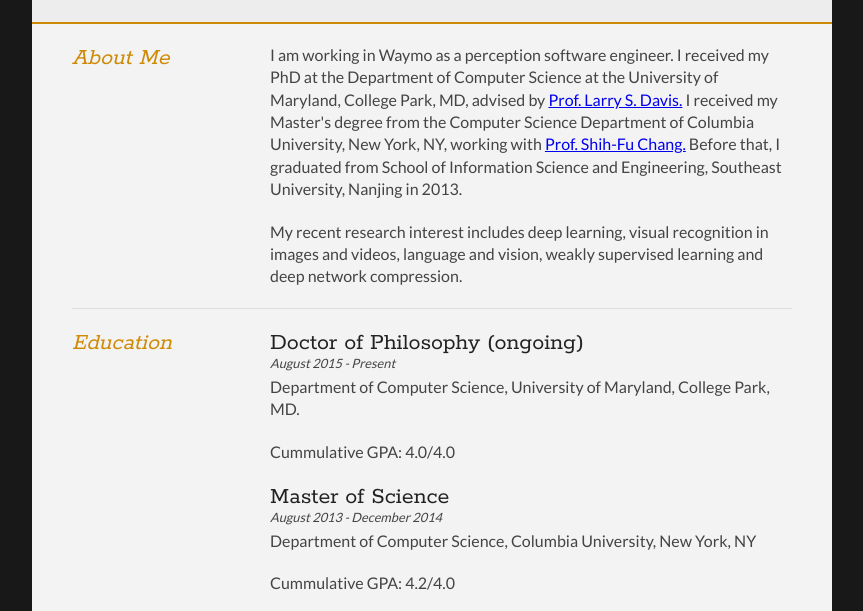
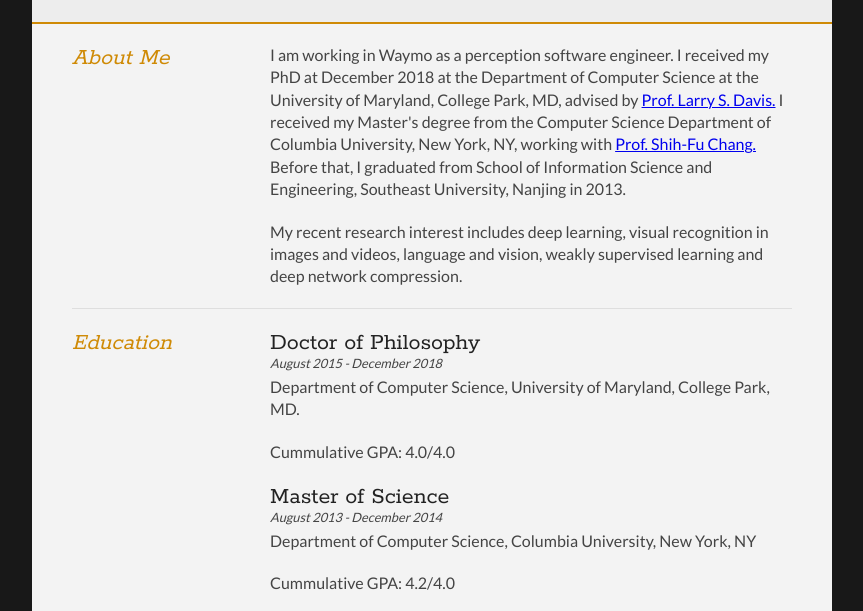
Before and after one commit to yrcsg/yrcsg.github.io, a plain HTML site: page index.html in a window 1280 px wide. Shown: the part 189-800 px from the top of the page, without its empty margins (208-1071 px from the left). Drawn offline with Linux system fonts and the light colour scheme.

Commit message:
Update index.html

```diff
--- a/index.html
+++ b/index.html
@@ -101,7 +101,7 @@ function showOnlySubset(all, subset)
 				</div>
 
 				<div class="sectionContent">
-					<p>I am working in Waymo as a perception software engineer. I received my PhD at the Department of Computer Science at the University of Maryland, College Park, MD, advised by <a href="http://www.umiacs.umd.edu/~lsd/">Prof. Larry S. Davis.</a> I received my Master's degree from the Computer Science Department of Columbia University, New York, NY, working with <a href="http://www.ee.columbia.edu/~sfchang/"> Prof. Shih-Fu Chang.</a> Before that, I graduated from School of Information Science and Engineering, Southeast University, Nanjing in 2013.</p>
+					<p>I am working in Waymo as a perception software engineer. I received my PhD at December 2018 at the Department of Computer Science at the University of Maryland, College Park, MD, advised by <a href="http://www.umiacs.umd.edu/~lsd/">Prof. Larry S. Davis.</a> I received my Master's degree from the Computer Science Department of Columbia University, New York, NY, working with <a href="http://www.ee.columbia.edu/~sfchang/"> Prof. Shih-Fu Chang.</a> Before that, I graduated from School of Information Science and Engineering, Southeast University, Nanjing in 2013.</p>
 					<p>My recent research interest includes deep learning, visual recognition in images and videos, language and vision, weakly supervised learning and deep network compression.</p>
 				</div>
 			</article>
@@ -116,8 +116,8 @@ function showOnlySubset(all, subset)
 
 			<div class="sectionContent">
 				<article>
-					<h2>Doctor of Philosophy (ongoing) </h2>
-					<p class="subDetails">August 2015 - Present</p>
+					<h2>Doctor of Philosophy </h2>
+					<p class="subDetails">August 2015 - December 2018</p>
 					<p>Department of Computer Science, University of Maryland, College Park, MD.</p>
 					<p>Cummulative GPA: 4.0/4.0</p>
 				</article>
@@ -327,7 +327,10 @@ function showOnlySubset(all, subset)
 
 			<div class="sectionContent">
 			<ul>
-			  <li>Research Assistant, University of Maryland, College Park, MD, Sep 2016-present</li>
+			  <li>Perception Software Engineer, Waymo LLC, Mountain View, CA, Jan 2019-present</li>
+			  <br />
+
+			  <li>Research Assistant, University of Maryland, College Park, MD, Sep 2016-Dec 2018</li>
 			  <br />
 
 			  <li>Summer Intern, Waymo LLC., Mountain View, CA, June 2018-Aug 2018</li>
```
